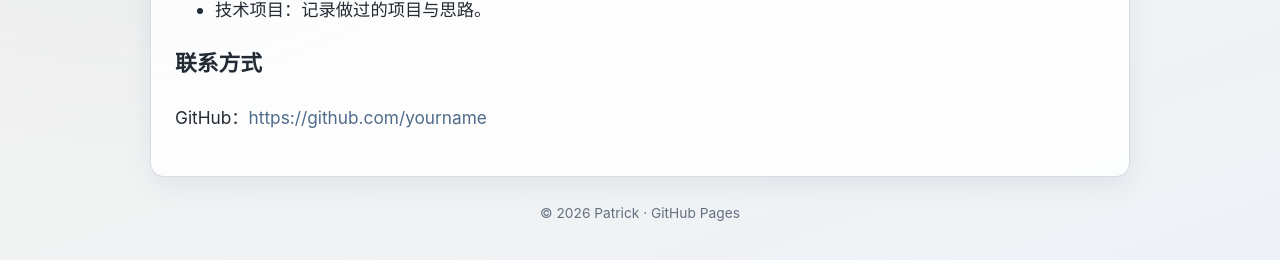
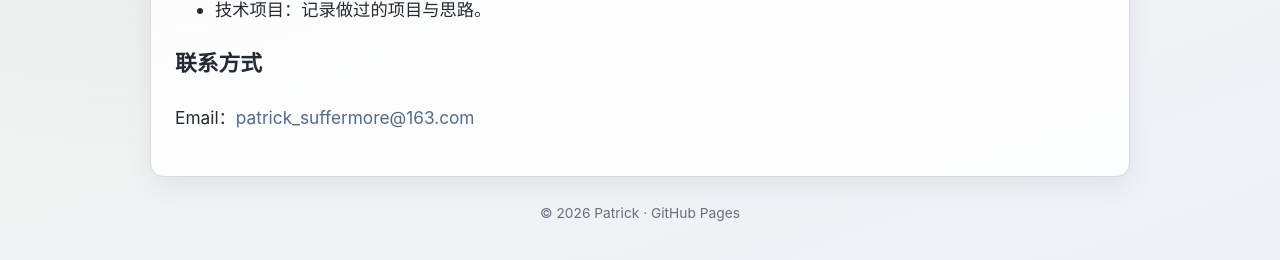
Before and after one commit to Navy-Patrick/Boker, a Jekyll site: the page about.html, which Jekyll copies as it is, in a window 1280 px wide. Shown: the part 433-693 px from the top of the page. Built offline with Jekyll 4.4.1, drawn with Linux system fonts in a browser that asks for light colours.

Commit message:
update: daily notes 2026-04-13

```diff
--- a/about.html
+++ b/about.html
@@ -38,7 +38,7 @@
         </ul>
 
         <h2>联系方式</h2>
-        <p>GitHub：<a href="https://github.com/yourname" target="_blank" rel="noopener">https://github.com/yourname</a></p>
+        <p>Email：<a href="patrick_suffermore@163.com" target="_blank" rel="noopener">patrick_suffermore@163.com</a></p>
       </section>
     </main>
 
```
